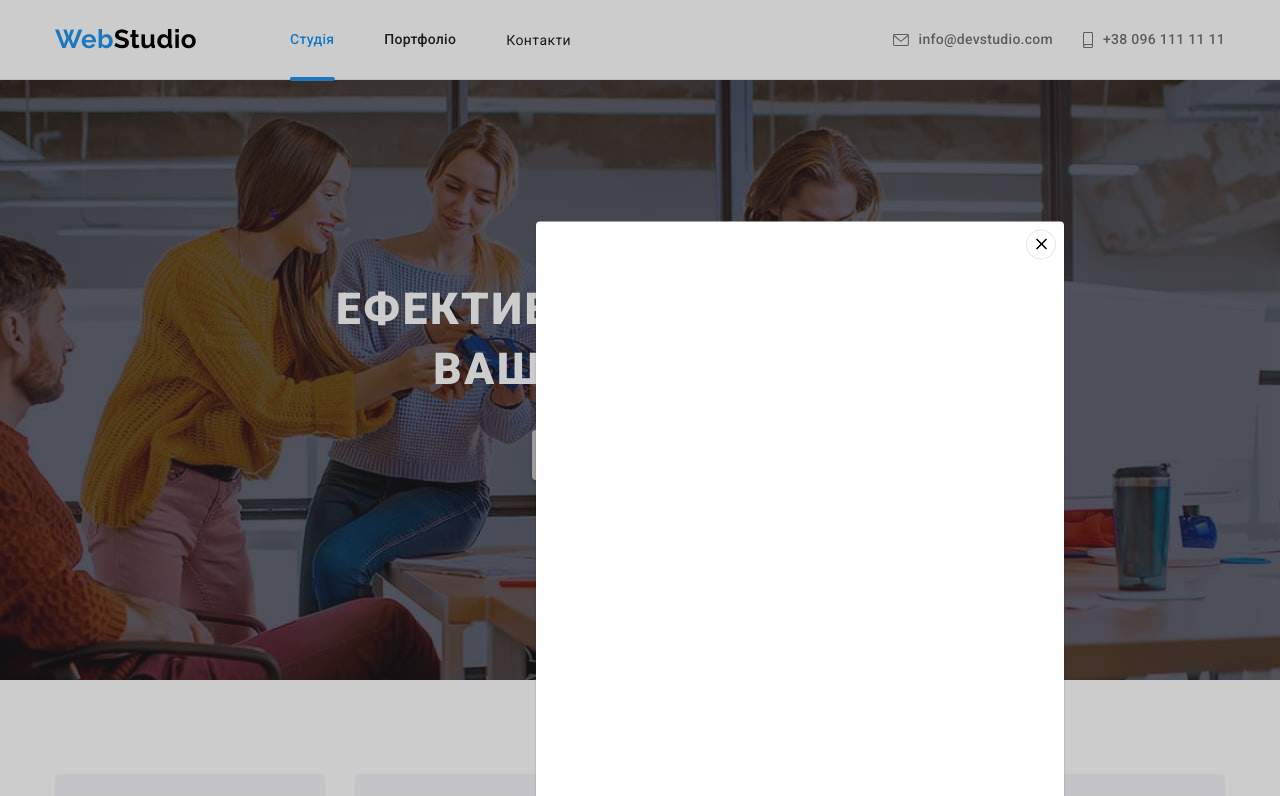
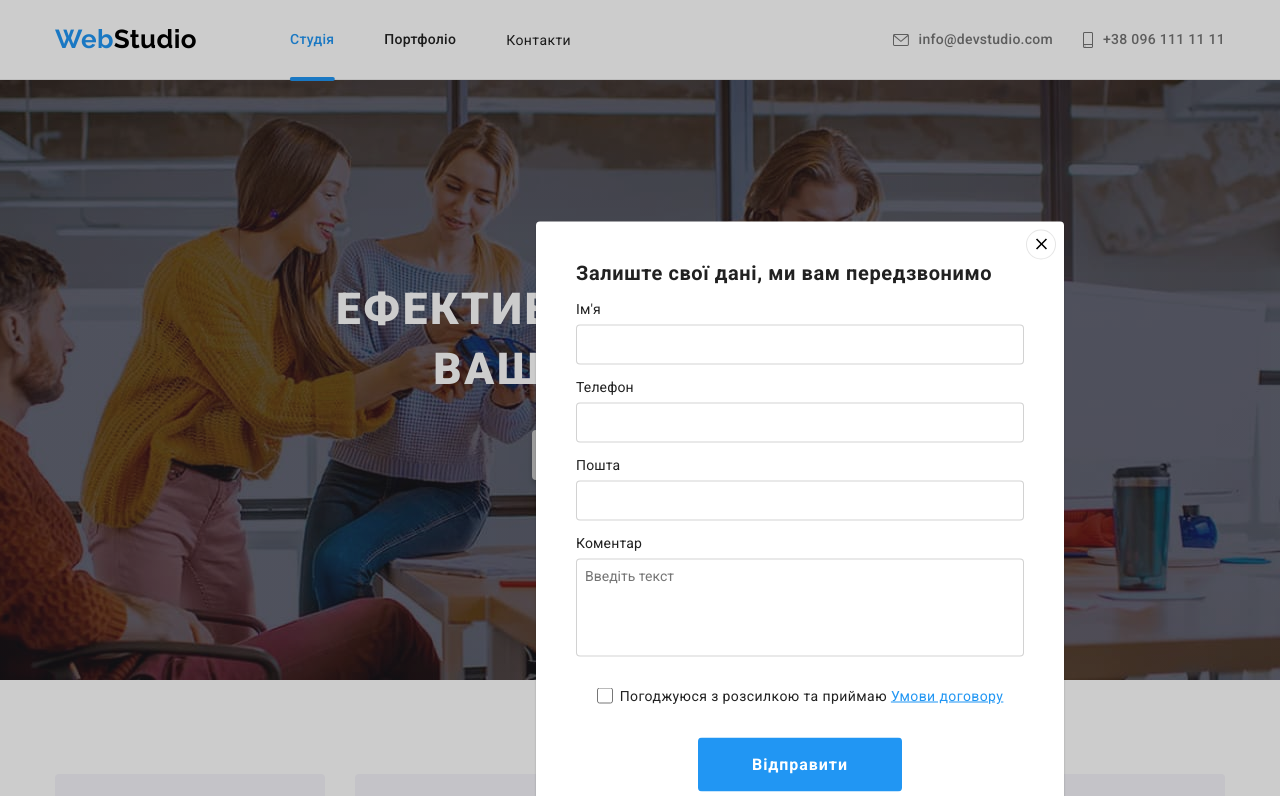
Before and after one commit to olena-nikitchenko/goit-markup-hw-06, a plain HTML site: page index.html in a window 1280 px wide. Both pictures are taken after a click on the button "Замовити послугу". Shown: the top 796 px of the page. Drawn offline with nearby package versions, Linux system fonts and the light colour scheme.

Commit message:
дадавання розмітки модального вікна

```diff
--- a/css/styles.css
+++ b/css/styles.css
@@ -171,7 +171,6 @@
   padding-bottom: 200px;
   max-width: 1600px;
   min-height: 600px;
-  text-align: center;
   margin-right: auto;
   margin-left: auto;
   background-color: var(--bg-color-hero-footer);
@@ -187,6 +186,7 @@
   margin-right: auto;
   margin-bottom: 30px;
   color: var(--white-text-bg);
+  text-align: center;
   font-weight: 900;
   font-size: 44px;
   line-height: 1.36;
@@ -195,21 +195,21 @@
   text-transform: uppercase;
 }
 .hero .button {
-  display: inline-block;
+  display: block;
   min-width: 216px;
   padding: 10px 32px;
+  margin: 0 auto;
 
+  font-family: inherit;
+  font-weight: 700;
+  font-size: 16px;
+  line-height: 1.9;
   letter-spacing: 0.06em;
+  color: var(--white-text-bg);
   background-color: var(--accent-color);
   border: none;
   box-shadow: 0px 4px 4px rgba(0, 0, 0, 0.15);
   border-radius: 4px;
-
-  color: var(--white-text-bg);
-  font-family: inherit;
-  font-weight: 700;
-  font-size: 16px;
-  line-height: 1.9;
   transition: background-color 250ms var(--timing-function);
 }
 .hero .button:hover,
@@ -242,6 +242,7 @@
   transform: translate(-50%, -50%);
   width: 528px;
   height: 581px;
+  padding: 40px;
   background-color: var(--white-text-bg);
   box-shadow: 0px 1px 3px rgba(0, 0, 0, 0.12), 0px 1px 1px rgba(0, 0, 0, 0.14),
     0px 2px 1px rgba(0, 0, 0, 0.2);
@@ -263,8 +264,16 @@
   border-radius: 50%;
   background-color: var(--white-text-bg);
   border: 1px solid rgba(0, 0, 0, 0.1);
+  color: var(--logo-text-color);
+  transition: color 250ms var(--timing-function);
 }
-
+.modal-close {
+  fill: currentColor;
+}
+.modal-btn:hover,
+.modal-btn:focus {
+  color: var(--accent-color);
+}
 /*----- section hero----- */
 
 /*----- section features----- */
@@ -668,6 +677,10 @@
   margin-left: 70px;
   flex-basis: 206px;
 }
+/*----- footer----- */
+
+/*----- Form------ */
+/* footer form */
 .footer-form-box {
   padding: 0;
   margin: 0;
@@ -706,15 +719,98 @@
   line-height: calc(30 / 16);
   color: var(--white-text-bg);
   background-color: var(--accent-color);
-  box-shadow: 0px 4px 4px rgba(0, 0, 0, 0.15);
+  box-shadow: none;
   border-width: 0;
   border-radius: 4px;
-  transition: background-color 250ms var(--timing-function);
+  transition: box-shadow 250ms var(--timing-function);
 }
 
 .btn-footer-form:hover,
 .btn-footer-form:focus {
-  background-color: var(--accent-button);
+  box-shadow: 0px 4px 4px rgba(0, 0, 0, 0.15);
+}
+/* footer form */
+
+/* footer modal */
+.modal-form {
+  padding: 0;
+  margin: 0 auto;
+  font-family: inherit;
+  font-size: inherit;
+  line-height: calc(24 / 14);
+  letter-spacing: 0.01em;
+  color: var(--secondary-text-color);
 }
 
-/*----- footer----- */
+.modal-title {
+  margin-bottom: 12px;
+  font-weight: 700;
+  font-size: 20px;
+  line-height: calc(23 / 20);
+  letter-spacing: 0.03em;
+}
+.modal-list-item:not(:last-child) {
+  margin-bottom: 10px;
+}
+.modal-list {
+  margin-bottom: 20px;
+}
+.modal-name-form {
+  display: flex;
+  flex-direction: column;
+  margin-bottom: 4px;
+}
+.modal-field-form {
+  min-width: 448px;
+  min-height: 40px;
+  padding: 8px;
+  border: 1px solid rgba(33, 33, 33, 0.2);
+  border-radius: 4px;
+  transition: border-color 250ms var(--timing-function);
+}
+.modal-field-form:hover,
+.modal-field-form:focus {
+  border-color: var(--accent-color);
+}
+.textarea-modal {
+  resize: none;
+}
+
+.chekbox-block {
+  display: flex;
+  margin-bottom: 30px;
+  gap: 7px;
+  justify-content: center;
+  align-items: center;
+  line-height: calc(24 / 14);
+  letter-spacing: 0.03em;
+  color: inherit;
+}
+.modal-chekbox-link {
+  text-decoration-line: underline;
+  color: var(--accent-color);
+}
+.modal-checkbox {
+  width: 16px;
+  height: 16px;
+  margin: 0;
+}
+.btn-modal-form {
+  display: block;
+  min-width: 200px;
+  padding: 10px 52px;
+  margin: 0 auto;
+  font-weight: 700;
+  font-size: 16px;
+  line-height: 30px;
+  letter-spacing: 0.06em;
+  color: var(--white-text-bg);
+  background: #2196f3;
+  box-shadow: none;
+  border-radius: 4px;
+  border-color: transparent;
+  transition: box-shadow 250ms var(--timing-function);
+}
+.btn-modal-form:hover {
+  box-shadow: 0px 4px 4px rgba(0, 0, 0, 0.15);
+}
--- a/index.html
+++ b/index.html
@@ -70,6 +70,30 @@
                 <use href="./images/icons.svg#close-black"></use>
               </svg>
             </button>
+                    <form class="modal-form">
+        <h2 class="modal-title title">Залиште свої дані, ми вам передзвонимо</h2>
+        <ul class="modal-list list">
+          <li class="modal-list-item"> <label class="modal-name-form" for="name">Ім'я</label>
+          <input class="modal-field-form" type="text" name="name" id="name"></input></li>
+          <li class="modal-list-item">  <label class="modal-name-form" for="tel">Телефон</label>
+          <input class="modal-field-form" type="tel" name="tel" id="tel"></input></li>
+          <li class="modal-list-item"><label class="modal-name-form" for="mail">Пошта</label>
+          <input class="modal-field-form" type="email" name="mail" id="mail"></input></li>
+          <li class="modal-list-item"><label class="modal-name-form" for="comment">Коментар</label>
+          <textarea class="modal-field-form textarea-modal" name="comment" id="comment" rows="5" placeholder="Введіть текст"></textarea>
+          </ul>
+       <div class="chekbox-block"> <input class="modal-checkbox" type="checkbox" name="topic" value="ok" id="ok">
+         <label  for="ok">Погоджуюся з
+          розсилкою та приймаю <a class="modal-chekbox-link" href="#">Умови договору</a></label></div>
+
+
+
+
+
+          <button class="btn-modal-form" type="submit">Відправити
+          </button>
+            </form>
+
           </div>
         </div>
       </section>
```
